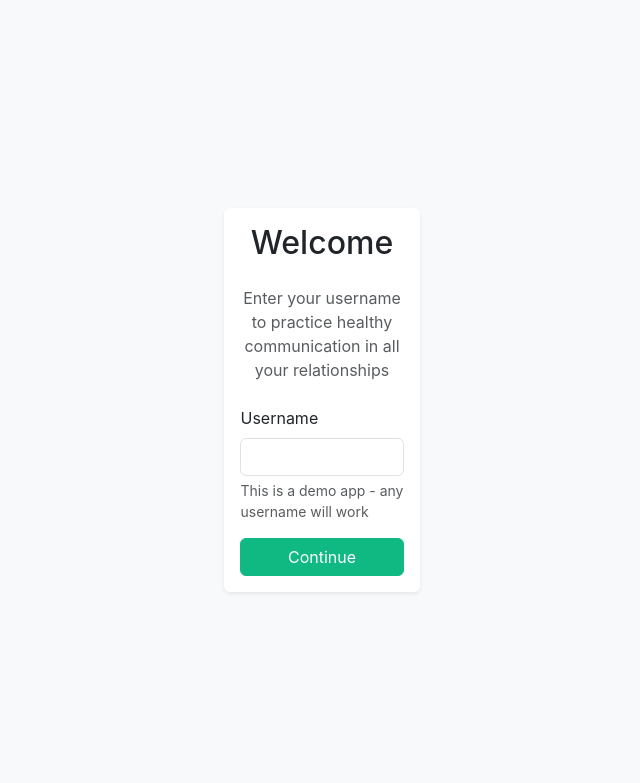
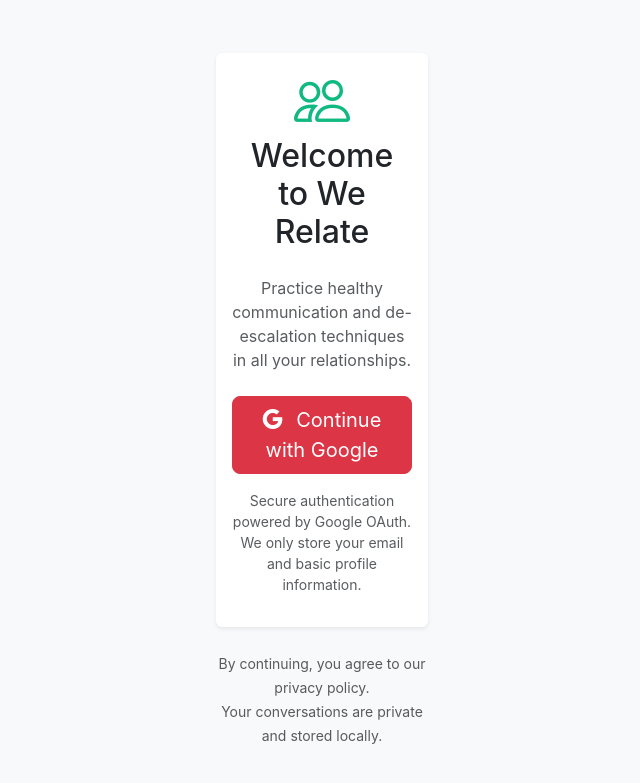
Before and after one commit to jamesjscully/we-relate, a Flask app: page /login in a window 1280 px wide. Shown: the top 783 px of the page, without its empty margins (318-958 px from the left). Run offline with Flask 3, Linux system fonts and the light colour scheme; parts of the project's set-up code (start-up, migrations or seed data) failed here and were passed over; some libraries are stand-ins or nearby versions.

Commit message:
Add Google OAuth authentication
✨ Features:
- Replace mock auth with Google OAuth 2.0
- User profiles with Google profile pictures
- Secure authentication flow with Flask-Dance
- Updated database schema for OAuth support

🔧 Technical:
- Flask-Dance integration for OAuth handling
- SQLAlchemy OAuth token storage
- Updated user model with Google profile fields
- Enhanced login UI with Google branding

📚 Documentation:
- Comprehensive Google OAuth setup guide
- Updated README with OAuth prerequisites
- Environment variable configuration
- Production deployment notes

🚀 Ready for production with secure authentication!

```diff
--- a/app.py
+++ b/app.py
@@ -1,6 +1,8 @@
 import os
-from flask import Flask, render_template, request, redirect, url_for, session, jsonify
+from flask import Flask, render_template, request, redirect, url_for, session, jsonify, flash
 from flask_sqlalchemy import SQLAlchemy
+from flask_dance.contrib.google import make_google_blueprint, google
+from flask_dance.consumer.storage.sqla import OAuthConsumerMixin, SQLAlchemyStorage
 from datetime import datetime
 import anthropic
 from dotenv import load_dotenv
@@ -18,9 +20,23 @@ app.config['SECRET_KEY'] = os.getenv('SECRET_KEY', 'dev-secret-key')
 app.config['SQLALCHEMY_DATABASE_URI'] = 'sqlite:///data/we_relate.db'
 app.config['SQLALCHEMY_TRACK_MODIFICATIONS'] = False
 
+# Google OAuth configuration
+app.config['GOOGLE_OAUTH_CLIENT_ID'] = os.getenv('GOOGLE_OAUTH_CLIENT_ID')
+app.config['GOOGLE_OAUTH_CLIENT_SECRET'] = os.getenv('GOOGLE_OAUTH_CLIENT_SECRET')
+
 db = SQLAlchemy(app)
 
-# Mock authentication service
+# Create Google OAuth blueprint
+google_bp = make_google_blueprint(
+    client_id=app.config['GOOGLE_OAUTH_CLIENT_ID'],
+    client_secret=app.config['GOOGLE_OAUTH_CLIENT_SECRET'],
+    scope=["openid", "email", "profile"]
+)
+app.register_blueprint(google_bp, url_prefix="/login")
+
+# Set up OAuth storage after models are defined
+
+# Authentication service
 def is_authenticated():
     return session.get('user_id') is not None
 
@@ -28,6 +44,30 @@ def get_current_user():
     if is_authenticated():
         return User.query.get(session['user_id'])
     return None
+
+def create_or_update_user(user_info):
+    """Create or update user from Google OAuth info"""
+    user = User.query.filter_by(email=user_info['email']).first()
+
+    if not user:
+        user = User(
+            email=user_info['email'],
+            username=user_info.get('name', user_info['email'].split('@')[0]),
+            google_id=user_info['id'],
+            name=user_info.get('name'),
+            picture=user_info.get('picture')
+        )
+        db.session.add(user)
+    else:
+        # Update existing user info
+        user.google_id = user_info['id']
+        user.name = user_info.get('name')
+        user.picture = user_info.get('picture')
+        if not user.username:
+            user.username = user_info.get('name', user_info['email'].split('@')[0])
+
+    db.session.commit()
+    return user
 
 # Make functions available to templates
 @app.context_processor
@@ -37,12 +77,23 @@ def inject_user():
 # Database Models
 class User(db.Model):
     id = db.Column(db.Integer, primary_key=True)
-    username = db.Column(db.String(80), unique=True, nullable=False)
+    username = db.Column(db.String(80), nullable=False)
     email = db.Column(db.String(120), unique=True, nullable=False)
+    google_id = db.Column(db.String(100), unique=True, nullable=True)
+    name = db.Column(db.String(100), nullable=True)
+    picture = db.Column(db.String(200), nullable=True)
     created_at = db.Column(db.DateTime, default=datetime.utcnow)
 
     people = db.relationship('Person', backref='user', lazy=True, cascade='all, delete-orphan')
     conversations = db.relationship('Conversation', backref='user', lazy=True, cascade='all, delete-orphan')
+
+class OAuth(OAuthConsumerMixin, db.Model):
+    provider_user_id = db.Column(db.String(256), unique=True, nullable=False)
+    user_id = db.Column(db.Integer, db.ForeignKey(User.id), nullable=False)
+    user = db.relationship("User")
+
+# Set up OAuth storage after models are defined
+google_bp.storage = SQLAlchemyStorage(OAuth, db.session, user=lambda: get_current_user())
 
 class Person(db.Model):
     id = db.Column(db.Integer, primary_key=True)
@@ -120,26 +171,49 @@ def index():
 
     return render_template('index.html', user=user, conversations=recent_conversations, people=people)
 
-@app.route('/login', methods=['GET', 'POST'])
+@app.route('/login')
 def login():
-    if request.method == 'POST':
-        username = request.form['username']
-        user = User.query.filter_by(username=username).first()
-
-        if not user:
-            # Create new user for mock auth
-            user = User(username=username, email=f"{username}@example.com")
-            db.session.add(user)
-            db.session.commit()
-
-        session['user_id'] = user.id
+    # Check if user is already authenticated
+    if is_authenticated():
         return redirect(url_for('index'))
 
     return render_template('login.html')
 
+@app.route('/auth/google')
+def google_login():
+    if not google.authorized:
+        return redirect(url_for("google.login"))
+
+    # Get user info from Google
+    resp = google.get("/oauth2/v2/userinfo")
+    if not resp.ok:
+        flash('Failed to fetch user info from Google', 'error')
+        return redirect(url_for('login'))
+
+    user_info = resp.json()
+
+    # Create or update user
+    user = create_or_update_user(user_info)
+
+    # Log the user in
+    session['user_id'] = user.id
+
+    flash(f'Welcome, {user.name or user.username}!', 'success')
+    return redirect(url_for('index'))
+
+# OAuth callback handler
+@google_bp.route('/authorized')
+def google_logged_in():
+    if not google.authorized:
+        flash('Authorization failed', 'error')
+        return redirect(url_for('login'))
+
+    return redirect(url_for('google_login'))
+
 @app.route('/logout')
 def logout():
-    session.pop('user_id', None)
+    session.clear()
+    flash('You have been logged out.', 'info')
     return redirect(url_for('login'))
 
 @app.route('/api/sidebar-data')
--- a/docker-compose.yml
+++ b/docker-compose.yml
@@ -8,6 +8,8 @@ services:
     environment:
       - ANTHROPIC_API_KEY=${ANTHROPIC_API_KEY}
       - SECRET_KEY=${SECRET_KEY}
+      - GOOGLE_OAUTH_CLIENT_ID=${GOOGLE_OAUTH_CLIENT_ID}
+      - GOOGLE_OAUTH_CLIENT_SECRET=${GOOGLE_OAUTH_CLIENT_SECRET}
     volumes:
       - ./data:/app/data
     restart: unless-stopped
--- a/requirements.txt
+++ b/requirements.txt
@@ -4,3 +4,5 @@ anthropic==0.34.2
 python-dotenv==1.0.1
 httpx>=0.25.0
 httpcore>=1.0.0
+Flask-Dance==7.0.0
+requests==2.31.0
--- a/templates/base.html
+++ b/templates/base.html
@@ -59,12 +59,20 @@
         <!-- User Section -->
         <div class="sidebar-footer">
             <div class="dropdown">
-                <button class="btn btn-link w-100 text-start" type="button" data-bs-toggle="dropdown">
-                    <i class="bi bi-person-circle me-2"></i>
-                    {% if session.user_id %}
-                        {{ get_current_user().username if get_current_user() else 'User' }}
+                <button class="btn btn-link w-100 text-start d-flex align-items-center" type="button" data-bs-toggle="dropdown">
+                    {% if session.user_id and get_current_user() %}
+                        {% set user = get_current_user() %}
+                        {% if user.picture %}
+                            <img src="{{ user.picture }}" class="rounded-circle me-2" width="24" height="24" alt="Profile">
+                        {% else %}
+                            <i class="bi bi-person-circle me-2"></i>
+                        {% endif %}
+                        <span class="flex-grow-1 text-truncate">{{ user.name or user.username or 'User' }}</span>
+                    {% else %}
+                        <i class="bi bi-person-circle me-2"></i>
+                        <span class="flex-grow-1">User</span>
                     {% endif %}
-                    <i class="bi bi-three-dots-vertical ms-auto"></i>
+                    <i class="bi bi-three-dots-vertical ms-2"></i>
                 </button>
                 <ul class="dropdown-menu">
                     <li><a class="dropdown-item" href="{{ url_for('logout') }}">
--- a/templates/login.html
+++ b/templates/login.html
@@ -6,24 +6,43 @@
 <div class="row justify-content-center">
     <div class="col-md-6 col-lg-4">
         <div class="card">
-            <div class="card-body">
-                <h2 class="card-title text-center mb-4">Welcome</h2>
-                <p class="text-muted text-center mb-4">
-                    Enter your username to practice healthy communication in all your relationships
+            <div class="card-body text-center">
+                <i class="bi bi-people display-4 text-primary mb-4"></i>
+                <h2 class="card-title mb-4">Welcome to We Relate</h2>
+                <p class="text-muted mb-4">
+                    Practice healthy communication and de-escalation techniques in all your relationships.
                 </p>
 
-                <form method="POST">
-                    <div class="mb-3">
-                        <label for="username" class="form-label">Username</label>
-                        <input type="text" class="form-control" id="username" name="username" required>
-                        <div class="form-text">
-                            This is a demo app - any username will work
-                        </div>
-                    </div>
+                <!-- Flash messages -->
+                {% with messages = get_flashed_messages(with_categories=true) %}
+                    {% if messages %}
+                        {% for category, message in messages %}
+                            <div class="alert alert-{{ 'danger' if category == 'error' else 'success' if category == 'success' else 'info' }} alert-dismissible fade show" role="alert">
+                                {{ message }}
+                                <button type="button" class="btn-close" data-bs-dismiss="alert"></button>
+                            </div>
+                        {% endfor %}
+                    {% endif %}
+                {% endwith %}
 
-                    <button type="submit" class="btn btn-primary w-100">Continue</button>
-                </form>
+                <!-- Google OAuth Login -->
+                <a href="{{ url_for('google.login') }}" class="btn btn-danger btn-lg w-100 mb-3">
+                    <i class="bi bi-google me-2"></i>
+                    Continue with Google
+                </a>
+
+                <p class="text-muted small">
+                    Secure authentication powered by Google OAuth.<br>
+                    We only store your email and basic profile information.
+                </p>
             </div>
+        </div>
+
+        <div class="text-center mt-4">
+            <small class="text-muted">
+                By continuing, you agree to our privacy policy.<br>
+                Your conversations are private and stored locally.
+            </small>
         </div>
     </div>
 </div>
```
Also changed, not shown: GOOGLE_OAUTH_SETUP.md (added, +95 -0 lines), README.md, 1 other file.
